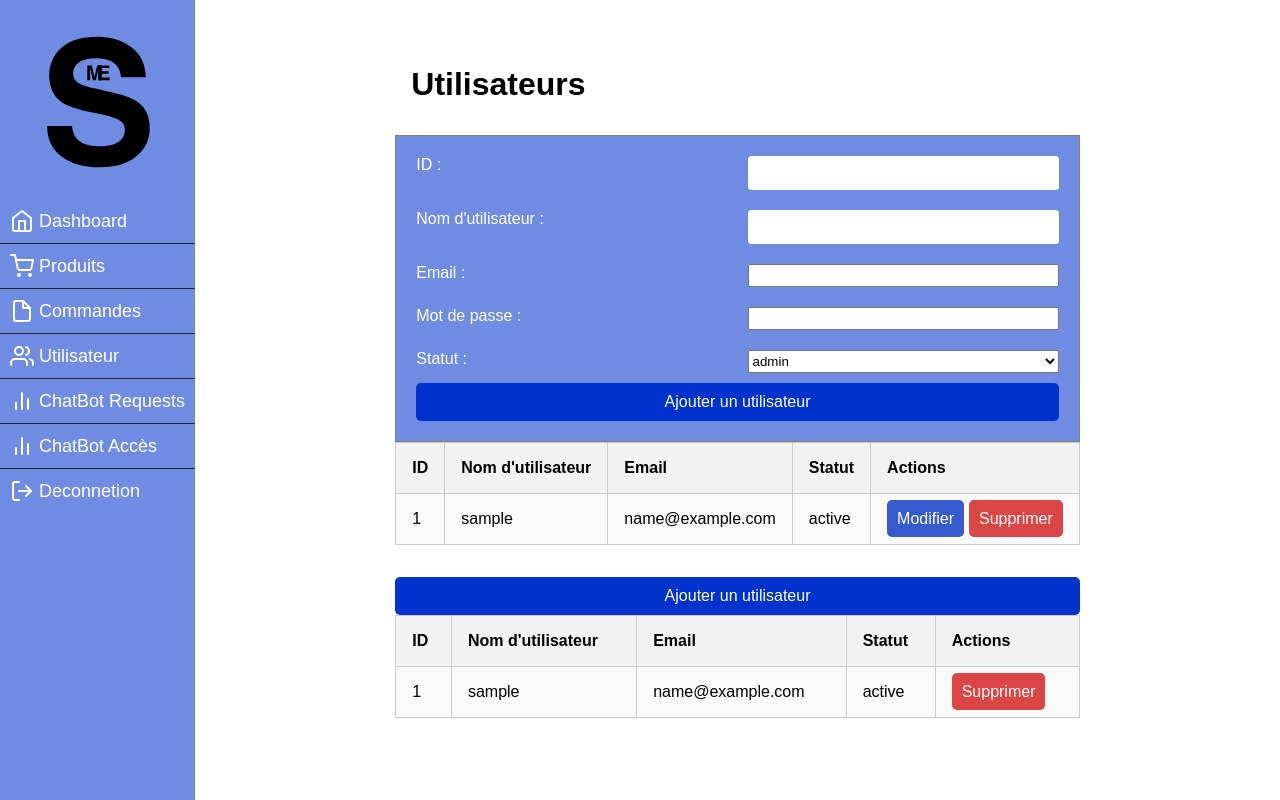
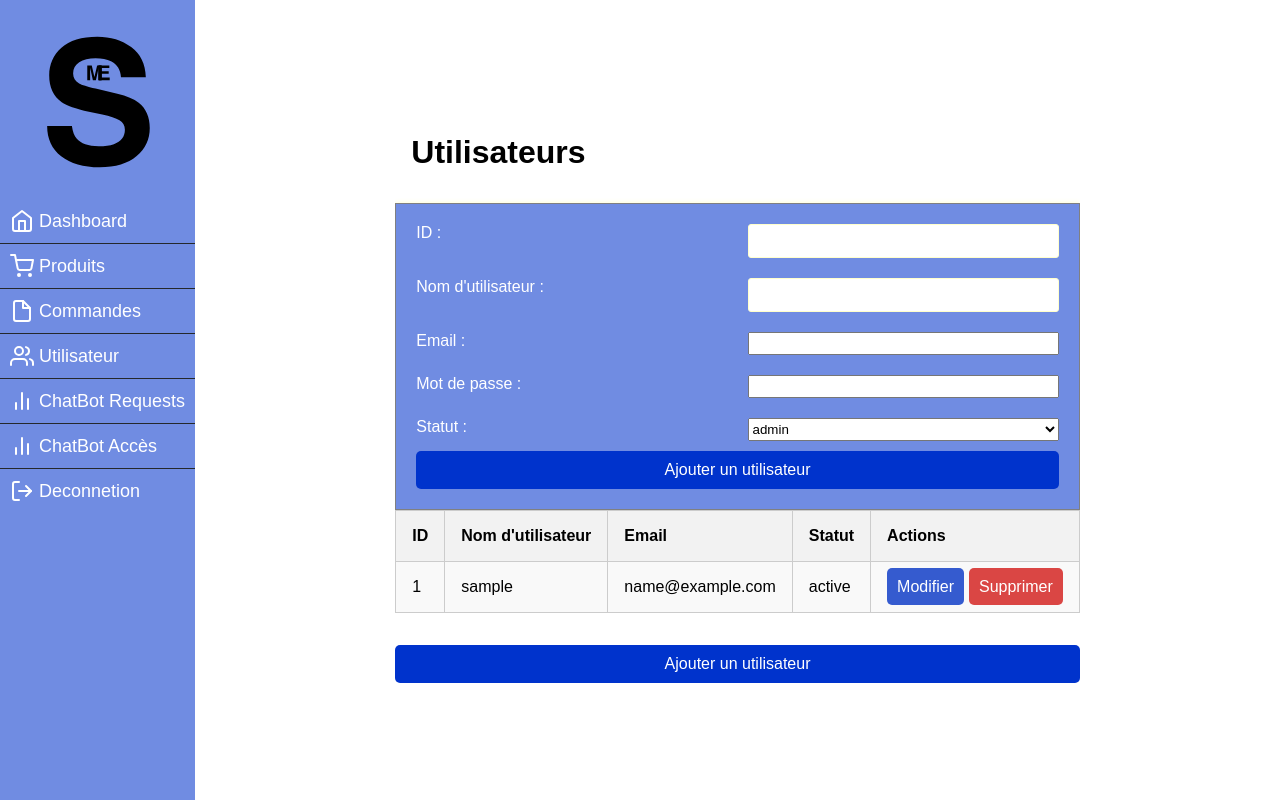
Before and after one commit to bleathingman/SneakMe, a PHP site: page /users.php in a window 1280 px wide. Run offline with PHP 8.4, Linux system fonts and the light colour scheme; tables that the repository leaves empty or names only in its code hold one stand-in row (values such as "Sample post").

Commit message:
correction doublon tableau

```diff
--- a/users.php
+++ b/users.php
@@ -21,17 +21,6 @@ if ($_SERVER["REQUEST_METHOD"] == "POST") {
 }
 
 if (isset($_GET['delete_id']) && !empty($_GET['delete_id'])) {
-    $deleteId = $_GET['delete_id'];
-    $sql = "DELETE FROM users WHERE id = '$deleteId'";
-    if ($conn->query($sql) === TRUE) {
-        header("Location: $_SERVER[PHP_SELF]");
-        exit;
-    } else {
-        echo "Error deleting user: " . $conn->error;
-    }
-}
-
-if (isset($_GET['delete_id'])) {
     $deleteId = $_GET['delete_id'];
     $sql = "DELETE FROM users WHERE id = '$deleteId'";
     if ($conn->query($sql) === TRUE) {
@@ -123,37 +112,6 @@ $conn->close();
             </table>
         </div>
         <input class="btn btn-add" type="submit" value="Ajouter un utilisateur">
-        </form>
-        <br>
-        <!-- Tableau pour afficher les utilisateurs existants -->
-        <div class="scrollable">
-            <table>
-                <thead>
-                    <tr>
-                        <th>ID</th>
-                        <th>Nom d'utilisateur</th>
-                        <th>Email</th>
-                        <th>Statut</th>
-                        <th>Actions</th>
-                    </tr>
-                </thead>
-                <tbody>
-                    <?php
-                    foreach ($users as $user) {
-                        echo "<tr>";
-                        echo "<td>" . $user["id"] . "</td>";
-                        echo "<td>" . $user["username"] . "</td>";
-                        echo "<td>" . $user["email"] . "</td>";
-                        echo "<td>" . $user["status"] . "</td>";
-                        echo "<td>";
-                        echo "<a class='btn btn-delete' href='?delete_id=" . $user["id"] . "' onclick='return confirm(\"Êtes-vous sûr de vouloir supprimer cet utilisateur ?\")'>Supprimer</a>";
-                        echo "</td>";
-                        echo "</tr>";
-                    }
-                    ?>
-                </tbody>
-            </table>
-        </div>
     </div>
 </body>
 
```
Lines whose indentation alone changed are shown as unchanged.
